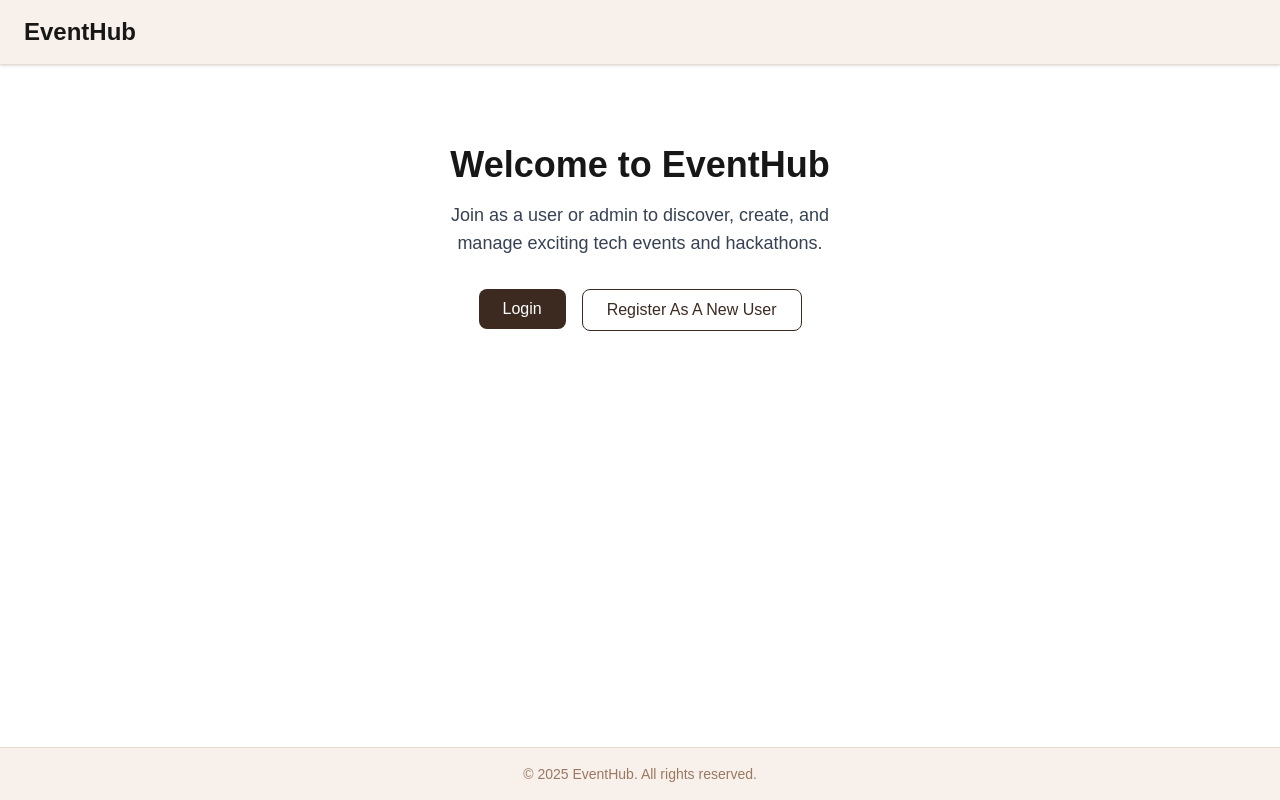
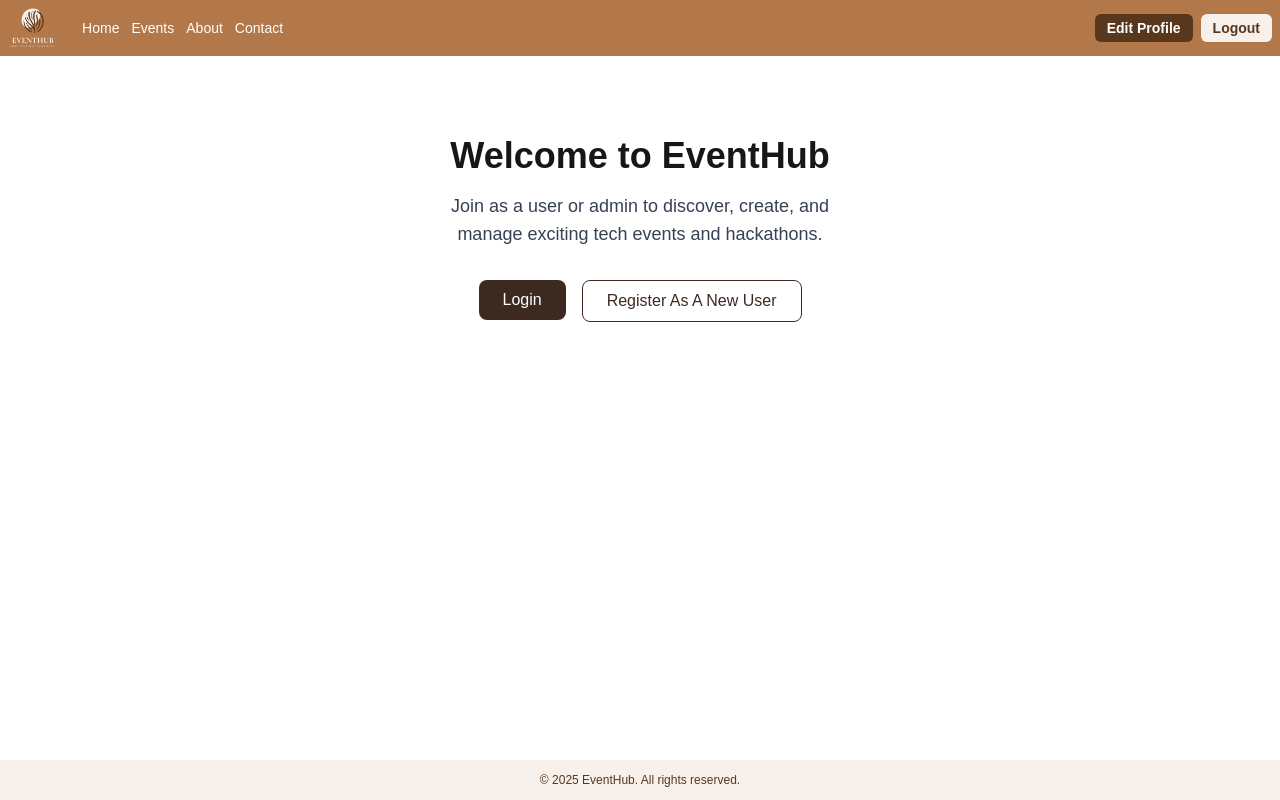
Before and after one commit to riyachawla-17/EventHub-Web4, a Next.js app in the folder eventhub/: page / in a window 1280 px wide. Built offline with nearby package versions, Linux system fonts and the light colour scheme; sample sign-in values are in the browser's storage.

Commit message:
Navbar fixed

```diff
--- a/eventhub/src/app/components/Navbar.tsx
+++ b/eventhub/src/app/components/Navbar.tsx
@@ -5,12 +5,13 @@ import { useAuth } from '../../context/AuthContext';
 
 export default function Navbar() {
   const router = useRouter();
-  const { isLoggedIn, setIsLoggedIn } = useAuth();
+  const { isLoggedIn, setIsLoggedIn, setToken } = useAuth();
 
   const handleLogout = () => {
     localStorage.removeItem('token');
+    setToken(null);
     setIsLoggedIn(false);
-    router.push('/');
+    router.push('/login'); // Redirect to login page after logout
   };
 
   return (
@@ -26,9 +27,20 @@ export default function Navbar() {
       </div>
       <div className="flex gap-2">
         {isLoggedIn ? (
-          <button onClick={handleLogout} className="bg-[#f8f1eb] text-[#59371c] font-semibold py-1 px-3 rounded-md hover:bg-[#e6d9cf] transition">
-            Logout
-          </button>
+          <>
+            <button
+              onClick={() => router.push('/edit-profile')}
+              className="bg-[#59371c] text-white font-semibold py-1 px-3 rounded-md hover:bg-[#4e3119] transition"
+            >
+              Edit Profile
+            </button>
+            <button
+              onClick={handleLogout}
+              className="bg-[#f8f1eb] text-[#59371c] font-semibold py-1 px-3 rounded-md hover:bg-[#e6d9cf] transition"
+            >
+              Logout
+            </button>
+          </>
         ) : (
           <>
             <Link href="/login">
--- a/eventhub/src/app/layout.tsx
+++ b/eventhub/src/app/layout.tsx
@@ -1,5 +1,8 @@
 import './globals.css';
 import type { Metadata } from 'next';
+import Footer from './components/Footer';
+import Navbar from './components/Navbar';
+import { AuthProvider } from '../context/AuthContext';
 
 export const metadata: Metadata = {
   title: 'EventHub',
@@ -14,15 +17,13 @@ export default function RootLayout({
   return (
     <html lang="en">
       <body className="bg-[#fffaf6] text-[#3c2a21] min-h-screen font-sans">
+        <AuthProvider>
         <div className="flex flex-col min-h-screen">
-          <header className="px-6 py-4 border-b border-[#e6dcd3] shadow-sm bg-[#f8f1eb]">
-            <h1 className="text-2xl font-bold">EventHub</h1>
-          </header>
+          <Navbar />
           <main className="flex-grow">{children}</main>
-          <footer className="text-center py-4 text-sm text-[#9a7862] bg-[#f8f1eb] border-t border-[#e6dcd3]">
-            © {new Date().getFullYear()} EventHub. All rights reserved.
-          </footer>
+          <Footer />
         </div>
+        </AuthProvider>
       </body>
     </html>
   );
--- a/eventhub/src/app/login/page.tsx
+++ b/eventhub/src/app/login/page.tsx
@@ -8,7 +8,7 @@ export default function LoginPage() {
   const [password, setPassword] = useState('');
   const [error, setError] = useState('');
   const router = useRouter();
-  const { setIsLoggedIn } = useAuth();
+  const { setIsLoggedIn, setToken } = useAuth();
 
   const handleSubmit = async (e: React.FormEvent) => {
     e.preventDefault();
@@ -25,6 +25,7 @@ export default function LoginPage() {
       setError(data.message || 'Something went wrong');
     } else {
       localStorage.setItem('token', data.token);
+      setToken(data.token);
       setIsLoggedIn(true);
       router.push('/userDashboard');
     }
--- a/eventhub/src/app/userDashboard/page.tsx
+++ b/eventhub/src/app/userDashboard/page.tsx
@@ -106,23 +106,6 @@ export default function UserDashboard() {
     <div className="p-6 space-y-6">
       <div className="flex justify-between items-center">
         <h1 className="text-2xl font-bold">Welcome, {userName}</h1>
-        <div className="flex gap-3">
-          <button
-            onClick={() => router.push('/edit-profile')}
-            className="bg-[#59371c] text-white px-4 py-2 rounded hover:bg-[#402914] text-sm"
-          >
-            Edit Profile
-          </button>
-          <button
-            onClick={() => {
-              localStorage.removeItem('token');
-              router.push('/login');
-            }}
-            className="bg-red-600 text-white px-4 py-2 rounded hover:bg-red-700 text-sm"
-          >
-            Logout
-          </button>
-        </div>
       </div>
 
       <section className="grid grid-cols-1 md:grid-cols-2 gap-8">
--- a/eventhub/src/context/AuthContext.tsx
+++ b/eventhub/src/context/AuthContext.tsx
@@ -5,23 +5,29 @@ import { createContext, useContext, useState, useEffect, ReactNode } from 'react
 interface AuthContextType {
   isLoggedIn: boolean;
   setIsLoggedIn: (value: boolean) => void;
+  token: string | null;
+  setToken: (value: string | null) => void;
 }
 
 const AuthContext = createContext<AuthContextType>({
   isLoggedIn: false,
   setIsLoggedIn: () => {},
+  token: null,
+  setToken: () => {},
 });
 
 export function AuthProvider({ children }: { children: ReactNode }) {
   const [isLoggedIn, setIsLoggedIn] = useState(false);
+  const [token, setToken] = useState<string | null>(null);
 
   useEffect(() => {
-    const token = localStorage.getItem('token');
-    setIsLoggedIn(!!token);
+    const storedToken = localStorage.getItem('token');
+    setToken(storedToken);
+    setIsLoggedIn(!!storedToken);
   }, []);
 
   return (
-    <AuthContext.Provider value={{ isLoggedIn, setIsLoggedIn }}>
+    <AuthContext.Provider value={{ isLoggedIn, setIsLoggedIn, token, setToken }}>
       {children}
     </AuthContext.Provider>
   );
```
